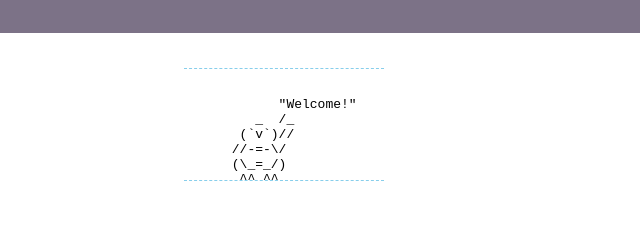
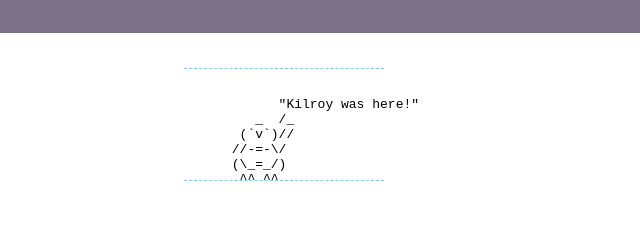
Before and after one commit to raftofpenguins/wdtk, a plain HTML site: page about.html in a window 1280 px wide. Shown: the top 240 px of the page, 356-996 px from the left. Drawn offline with Linux system fonts and the light colour scheme.

Commit message:
Changed penguin's message

```diff
--- a/about.html
+++ b/about.html
@@ -31,7 +31,7 @@
 <!-- PENGUIN COMING THROUGH -->
 <div class="penguinLine">
 <div class="penguinBG"><pre><xmp>
-       "Welcome!"
+       "Kilroy was here!"
     _  /_
   (`v`)//
  //-=-\/
```
